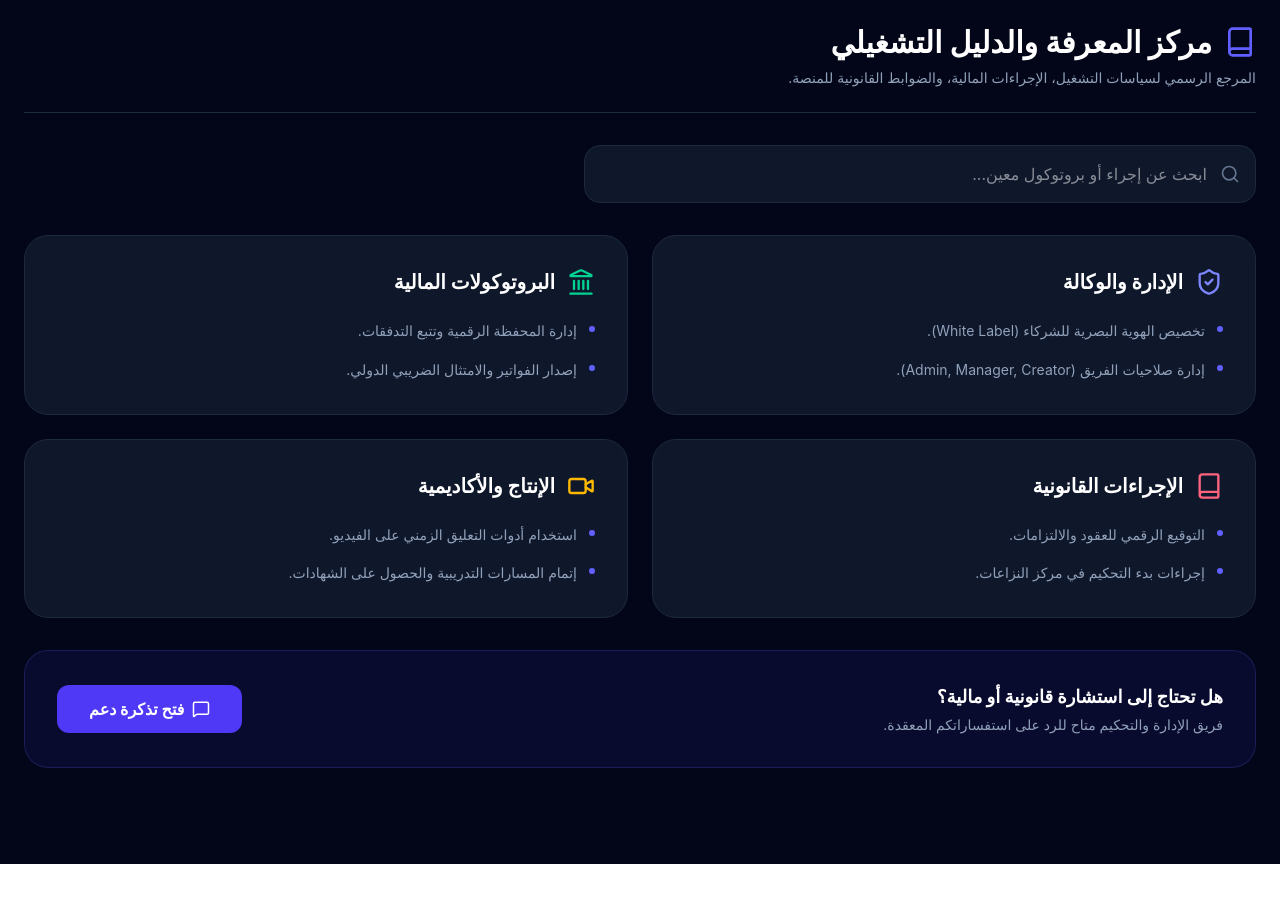
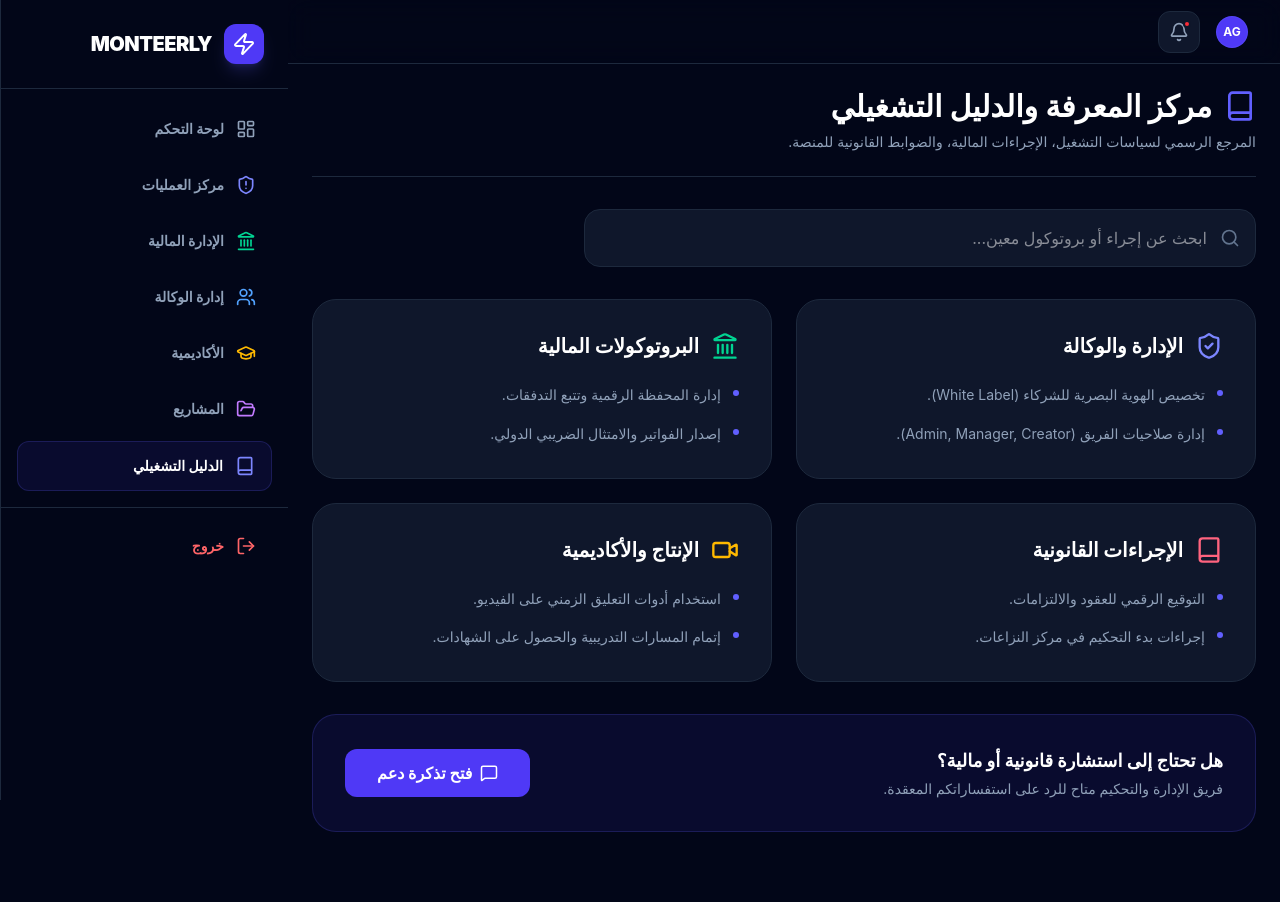
Before and after one commit to ahmedgamalabohadeer-a11y/Monteerly-Studio-platform-, a Next.js app: page /en/dashboard/docs in a window 1280 px wide. Shown: the top 902 px of the page. Before the commit the page ends 864 px from the top, so only its background shows below. Built offline with nearby package versions, Linux system fonts and the light colour scheme.

Commit message:
feat(notifications): تفعيل مركز التنبيهات العصبي وتحديث هيكل لوحة التحكم

```diff
--- a/src/app/[locale]/dashboard/layout.tsx
+++ b/src/app/[locale]/dashboard/layout.tsx
@@ -1,10 +1,34 @@
-import type { Metadata } from "next";
-
-export const metadata: Metadata = {
-  title: "Dashboard | Monteerly Studio",
-  description: "Manage your creative projects and team in one place.",
-};
+'use client';
+import React, { useState } from 'react';
+import { Sidebar } from '@/components/dashboard/Sidebar';
+import { MobileHeader } from '@/components/dashboard/MobileHeader';
+import { NotificationHub } from '@/components/notifications/NotificationHub';
 
 export default function DashboardLayout({ children }: { children: React.ReactNode }) {
-  return <>{children}</>;
+  const [isSidebarOpen, setIsSidebarOpen] = useState(false);
+
+  return (
+    <div className="flex flex-col lg:flex-row min-h-screen bg-slate-950 text-white overflow-x-hidden">
+      {/* شريط الجوال العلوي */}
+      <MobileHeader setIsOpen={setIsSidebarOpen} />
+
+      {/* الشريط الجانبي (يدعم الجوال والحاسوب) */}
+      <Sidebar isOpen={isSidebarOpen} setIsOpen={setIsSidebarOpen} />
+
+      {/* المحتوى الرئيسي */}
+      <main className="flex-1 flex flex-col min-w-0">
+        {/* شريط الأدوات العلوي (للحاسوب) ومركز التنبيهات */}
+        <header className="h-16 border-b border-slate-800 hidden lg:flex items-center justify-end px-8 gap-4 bg-slate-950/50 backdrop-blur-md sticky top-0 z-[100]">
+           <NotificationHub />
+           <div className="w-8 h-8 rounded-full bg-indigo-600 border border-indigo-500/30 flex items-center justify-center font-bold text-xs">
+              AG
+           </div>
+        </header>
+
+        <div className="flex-1 overflow-y-auto overflow-x-hidden">
+          {children}
+        </div>
+      </main>
+    </div>
+  );
 }
--- /dev/null
+++ b/src/components/notifications/NotificationHub.tsx
@@ -0,0 +1,56 @@
+'use client';
+import React, { useState } from 'react';
+import { Bell, ShieldAlert, Landmark, GraduationCap } from 'lucide-react';
+
+const mockNotifications = [
+  { id: 1, type: 'dispute', text: 'نزاع جديد: مشروع #99 يحتاج تحكيم فوراً', time: 'منذ دقيقتين', icon: ShieldAlert, color: 'text-red-400' },
+  { id: 2, type: 'finance', text: 'تم استلام مبلغ $1,200 من شريك تجاري', time: 'منذ ساعة', icon: Landmark, color: 'text-emerald-400' },
+  { id: 3, type: 'academy', text: 'أكمل الموظف (محمد) مسار المونتاج بنجاح', time: 'منذ 3 ساعات', icon: GraduationCap, color: 'text-amber-400' },
+];
+
+export function NotificationHub() {
+  const [show, setShow] = useState(false);
+
+  return (
+    <div className="relative">
+      <button
+        onClick={() => setShow(!show)}
+        className="p-2.5 rounded-xl bg-slate-900 border border-slate-800 text-slate-400 hover:text-white transition-all relative"
+      >
+        <Bell size={20} />
+        <span className="absolute top-2 right-2 w-2 h-2 bg-red-500 rounded-full border-2 border-slate-900" />
+      </button>
+
+      {show && (
+        <>
+          <div className="fixed inset-0 z-[140]" onClick={() => setShow(false)} />
+          <div className="absolute left-0 mt-3 w-80 bg-slate-900 border border-slate-800 rounded-2xl shadow-2xl z-[150] overflow-hidden animate-in fade-in zoom-in duration-200" dir="rtl">
+            <div className="p-4 border-b border-slate-800 flex justify-between items-center bg-slate-950/50">
+               <span className="font-bold text-sm">التنبيهات الإدارية</span>
+               <span className="text-[10px] text-indigo-400 font-bold cursor-pointer hover:underline">تحديد الكل كمقروء</span>
+            </div>
+            <div className="max-h-96 overflow-y-auto">
+              {mockNotifications.map((notif) => {
+                const Icon = notif.icon;
+                return (
+                  <div key={notif.id} className="p-4 border-b border-slate-800/50 hover:bg-slate-800/30 transition-colors flex gap-3 items-start cursor-pointer">
+                    <div className={`p-2 rounded-lg bg-slate-950 border border-slate-800 ${notif.color}`}>
+                       <Icon size={16} />
+                    </div>
+                    <div className="flex-1">
+                       <p className="text-xs text-slate-200 leading-relaxed mb-1">{notif.text}</p>
+                       <span className="text-[10px] text-slate-500">{notif.time}</span>
+                    </div>
+                  </div>
+                );
+              })}
+            </div>
+            <div className="p-3 text-center bg-slate-950/50 border-t border-slate-800">
+               <button className="text-[10px] font-bold text-slate-400 hover:text-white transition-colors">عرض جميع التنبيهات</button>
+            </div>
+          </div>
+        </>
+      )}
+    </div>
+  );
+}
```
